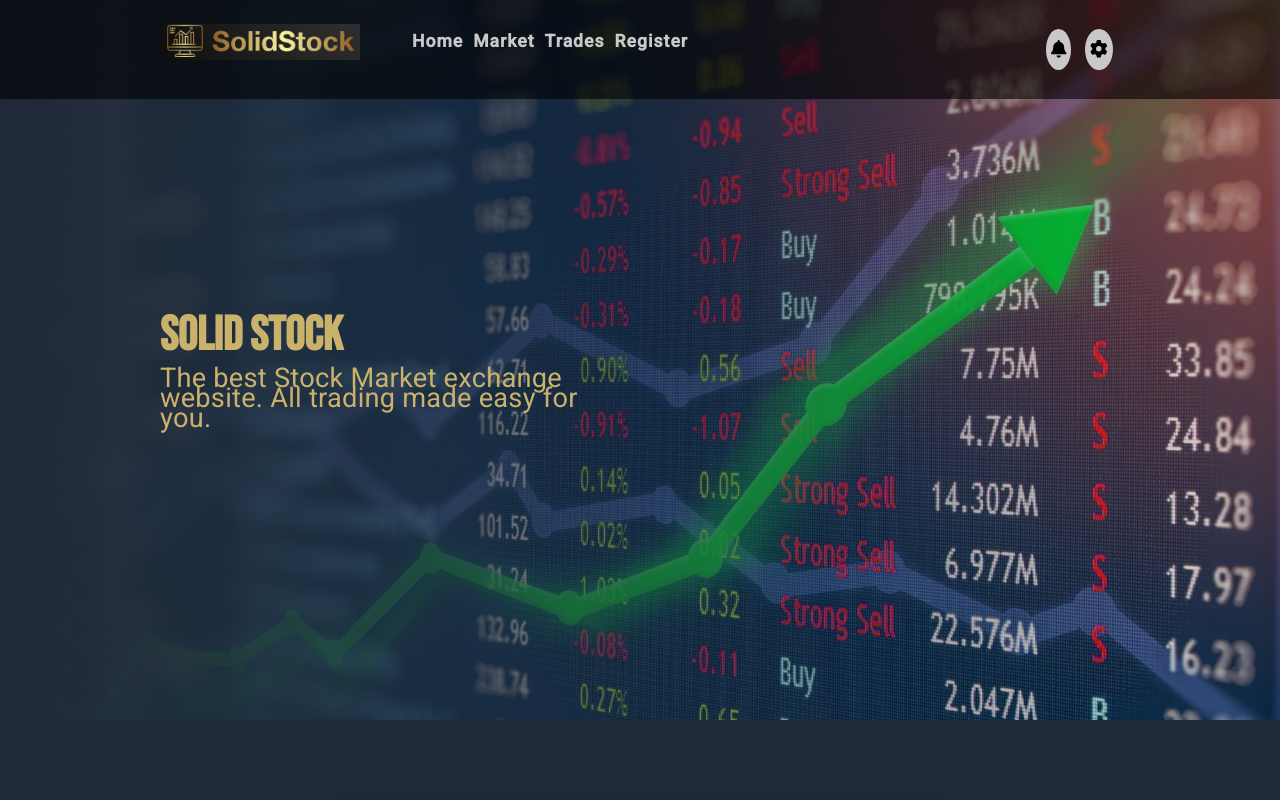
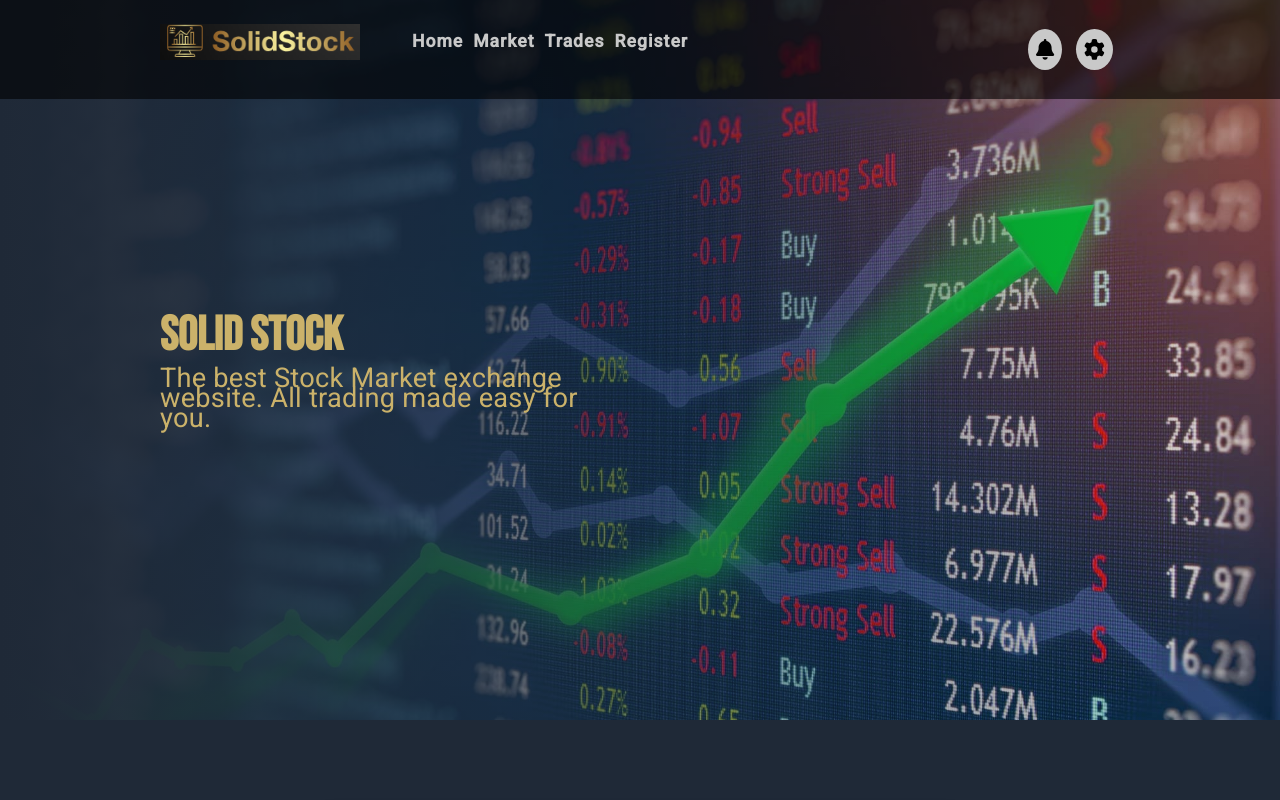
Before and after one commit to Felobateer/SolidStock, an Angular app in the folder frontend/: page / in a window 1280 px wide. Shown: the top 800 px of the page. Built offline with nearby package versions, Linux system fonts and the light colour scheme.

Commit message:
fix navbar buttons

```diff
--- a/frontend/src/app/components/navbar/navbar.component.less
+++ b/frontend/src/app/components/navbar/navbar.component.less
@@ -37,8 +37,8 @@ nav {
 .navBtn {
   margin: 5px 7px;
   background-color: @textColor;
-  padding: 5px;
+  padding: 4px 8px;
   border-radius: 50%;
   border: none;
-  font-size: 1.1rem;
+  font-size: 1.3rem;
 }
```
